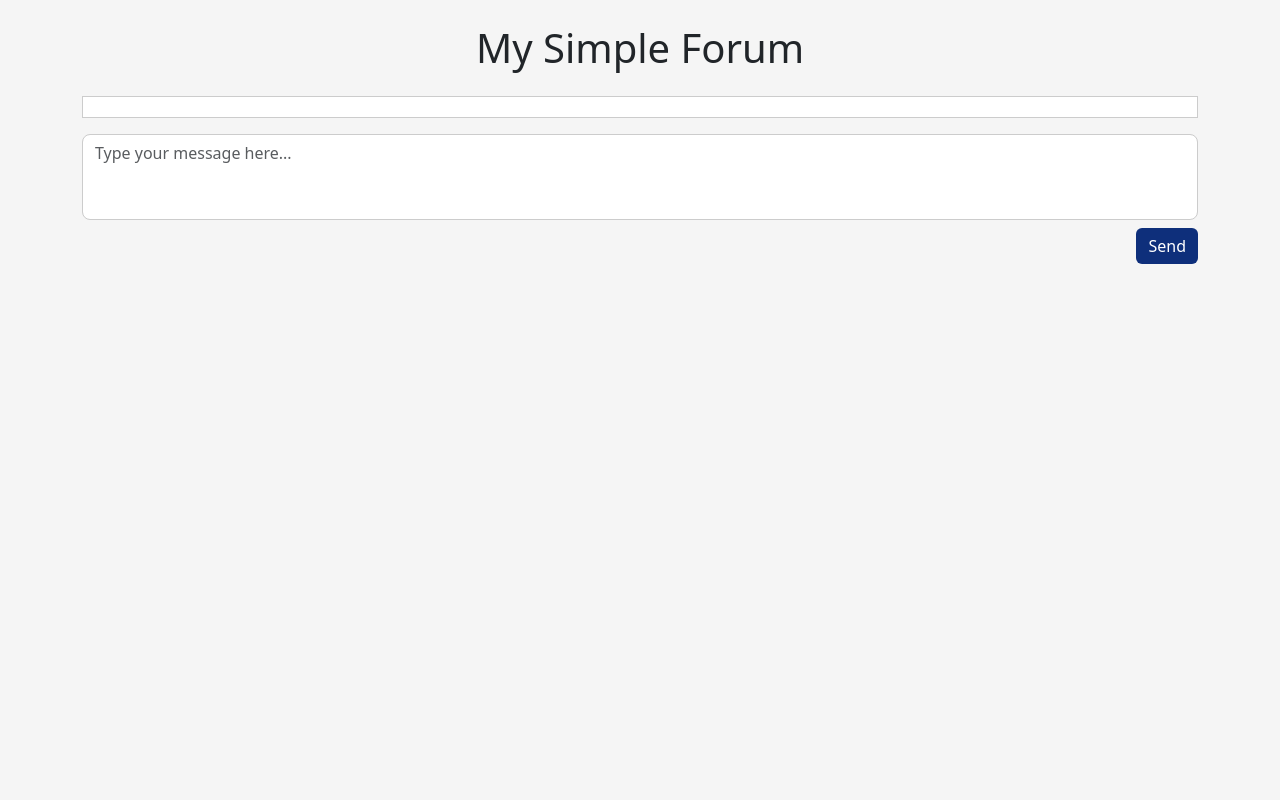
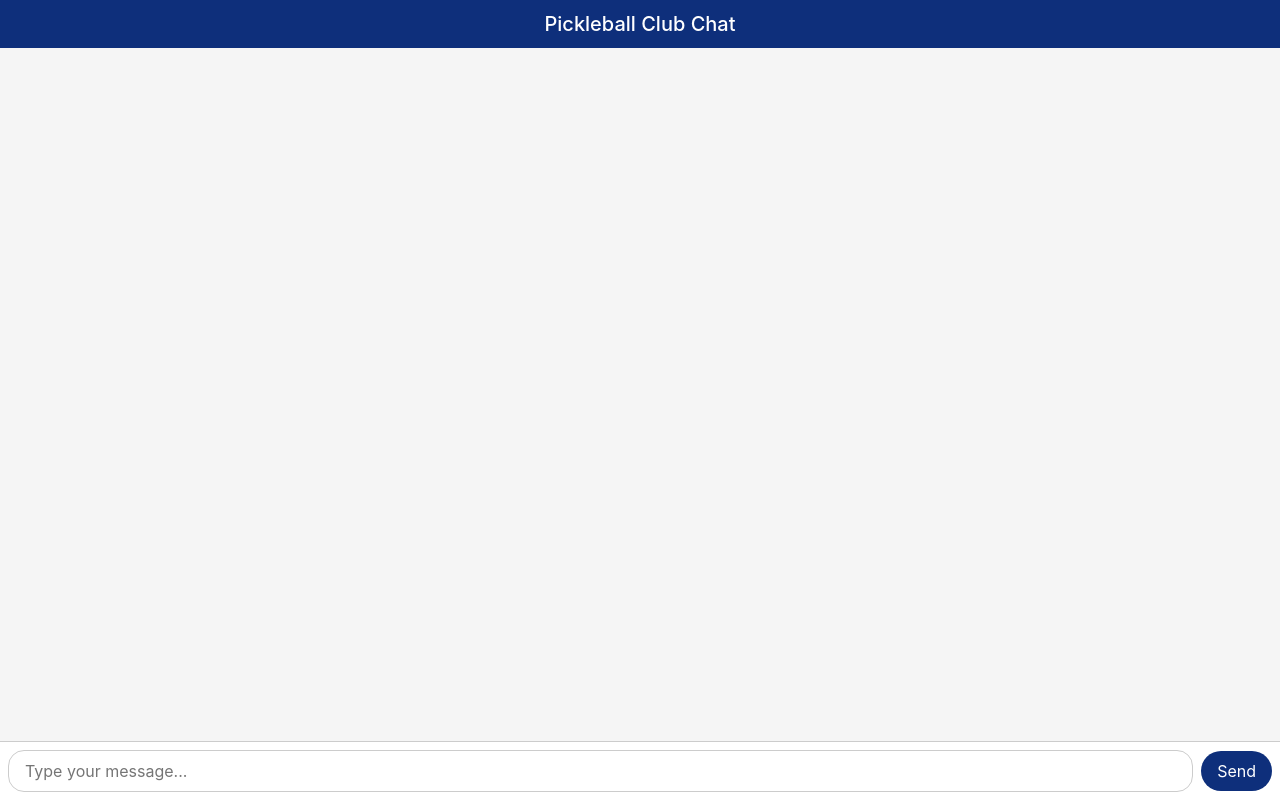
Before and after one commit to mpbdevelopment/mobile-portal, a plain HTML site: page forum.html in a window 1280 px wide. Drawn offline with nearby package versions, Linux system fonts and the light colour scheme; no server answers.

Commit message:
Update forum.html

```diff
--- a/forum.html
+++ b/forum.html
@@ -1,8 +1,9 @@
 <!DOCTYPE html>
 <html lang="en">
 <head>
-  <meta charset="UTF-8">
-  <title>My Simple Forum (Bootstrap + Brand Color)</title>
+  <meta charset="UTF-8" />
+  <meta name="viewport" content="width=device-width, initial-scale=1.0" />
+  <title>Pickleball Chat</title>
 
   <!-- Bootstrap 5 CSS (CDN) -->
   <link
@@ -11,20 +12,102 @@
   />
 
   <style>
-    /* Override body background to a light grey for contrast */
+    /*
+      Basic reset to ensure full mobile responsiveness
+      and zero default margin/padding.
+    */
+    html,
     body {
+      margin: 0;
+      padding: 0;
+      height: 100%;
+      font-family: -apple-system, BlinkMacSystemFont, "Segoe UI", Roboto, "Helvetica Neue", Arial, sans-serif;
       background-color: #f5f5f5;
     }
-    /* The container holding the chat messages */
-    #messageList {
+
+    /*
+      The outer container that spans the full viewport height.
+      We make this a flex container to easily position
+      header, body (messages), and footer (input area).
+    */
+    .chat-container {
+      display: flex;
+      flex-direction: column;
+      height: 100vh;
+      max-height: 100vh;
+      overflow: hidden; /* Hide any accidental overflow from child elements. */
+    }
+
+    /*
+      A simple top header bar with brand color.
+      Could also house a back button or club name, etc.
+    */
+    .chat-header {
+      background-color: #0e2f7b; /* brand color */
+      color: #fff;
+      padding: 0.75rem;
+      text-align: center;
+    }
+
+    /*
+      The main chat message area.
+      Make it scrollable and fill all leftover space.
+    */
+    .chat-body {
+      flex: 1;
+      overflow-y: auto; /* Let chat messages scroll if they exceed the viewport. */
+      padding: 1rem;
+      background-color: #f5f5f5;
+    }
+
+    /*
+      Sticky footer for the message input area.
+      Stays pinned to the bottom of the screen.
+    */
+    .chat-footer {
       background-color: #fff;
+      border-top: 1px solid #ccc;
+      padding: 0.5rem;
+      display: flex;
+      align-items: center;
+      gap: 0.5rem;
+    }
+
+    /*
+      Message input text area.
+      We remove the default resize handle and round corners for a nicer feel.
+    */
+    #messageInput {
+      flex: 1; /* Occupy all available horizontal space except the send button */
+      resize: none;
+      border-radius: 1rem;
       border: 1px solid #ccc;
-      padding: 10px;
-      max-height: 60vh; /* let the chat area occupy up to 60% of viewport height */
-      overflow-y: auto;
-      margin-bottom: 1rem;
+      padding: 0.5rem 1rem;
+      font-size: 1rem;
+      outline: none;
     }
-    /* Base styling for each chat bubble */
+
+    /*
+      Brand button styling for Send.
+      Slight hover effect for better UX.
+    */
+    .btn-brand {
+      background-color: #0e2f7b;
+      color: #fff;
+      border: none;
+      border-radius: 1.5rem;
+      padding: 0.5rem 1rem;
+      transition: background-color 0.2s ease-in-out;
+    }
+
+    .btn-brand:hover {
+      background-color: #0c2562; /* slightly darker shade */
+      color: #fff;
+    }
+
+    /**************
+      Chat Bubbles
+    ***************/
     .messageItem {
       display: inline-block;
       clear: both; /* ensures each message starts on a new line */
@@ -34,8 +117,10 @@
       padding: 10px 15px;
       border-radius: 20px;
       word-wrap: break-word;
-      color: #000; /* default text color */
+      font-size: 0.95rem;
+      line-height: 1.3rem;
     }
+
     /* Current user's message bubble */
     .myMessage {
       float: right;
@@ -53,7 +138,8 @@
       border: 10px solid transparent;
       border-left-color: #0e2f7b; /* brand color */
     }
-    /* Other users' message bubble */
+
+    /* Other user's message bubble */
     .otherMessage {
       float: left;
       background-color: #fff;
@@ -69,6 +155,7 @@
       border: 10px solid transparent;
       border-right-color: #fff;
     }
+
     /* Sender name styling within the bubble */
     .senderName {
       font-size: 0.8em;
@@ -76,50 +163,39 @@
       margin-bottom: 5px;
       display: block;
     }
-    /* Message text styling */
+
+    /* Actual message text */
     .messageText {
+      white-space: pre-wrap; /* preserve line breaks */
       font-size: 1em;
-      white-space: pre-wrap; /* preserve line breaks */
-    }
-    /* Make textarea stretch horizontally in a responsive manner */
-    #messageInput {
-      resize: none;
-      border-radius: 0.5rem;
-      border: 1px solid #ccc;
-      margin-bottom: 0.5rem;
-    }
-    /* Override the Bootstrap primary button to use brand color */
-    .btn-brand {
-      background-color: #0e2f7b;
-      color: #fff;
-      border: none;
-    }
-    .btn-brand:hover {
-      background-color: #0c2562; /* slightly darker shade */
-      color: #fff;
     }
   </style>
 </head>
+
 <body>
+  <!-- Main Chat Container -->
+  <div class="chat-container">
 
-  <!-- Main container for responsive layout -->
-  <div class="container py-4">
-    <h1 class="text-center mb-4">My Simple Forum</h1>
+    <!-- Header / Title Bar -->
+    <div class="chat-header">
+      <h5 class="m-0">Pickleball Club Chat</h5>
+    </div>
 
-    <!-- Chat messages container -->
-    <div id="messageList"></div>
+    <!-- Chat Messages -->
+    <div id="messageList" class="chat-body">
+      <!-- Dynamically populated by Firebase -->
+    </div>
 
-    <!-- Input area for sending new messages -->
-    <div class="d-flex flex-column">
+    <!-- Input Area (Sticky Footer) -->
+    <div class="chat-footer">
       <textarea
         id="messageInput"
-        rows="3"
-        class="form-control mb-2"
-        placeholder="Type your message here..."
+        rows="1"
+        placeholder="Type your message..."
       ></textarea>
       <button
         id="sendButton"
-        class="btn btn-brand align-self-end"
+        class="btn btn-brand"
       >
         Send
       </button>
@@ -189,10 +265,9 @@
       wrapper.classList.add("messageItem");
       wrapper.classList.add(isMyMessage ? "myMessage" : "otherMessage");
 
-      // Show the sender's full name (or "You" if you prefer)
+      // (Optional) If you want your own messages to say "You" instead of your name:
+      // let displayName = isMyMessage ? "You" : senderFullName;
       let displayName = senderFullName;
-      // If you want your own messages to say "You", do:
-      // let displayName = isMyMessage ? "You" : senderFullName;
 
       // Create sender name div
       const nameDiv = document.createElement("div");
@@ -208,6 +283,8 @@
 
       // Append to the message list
       messageList.appendChild(wrapper);
+
+      // Auto-scroll to the newest message
       messageList.scrollTop = messageList.scrollHeight;
     }
 
@@ -228,6 +305,7 @@
 
       // Clear the input
       messageInput.value = "";
+      messageInput.focus();
     });
   </script>
 </body>
```
